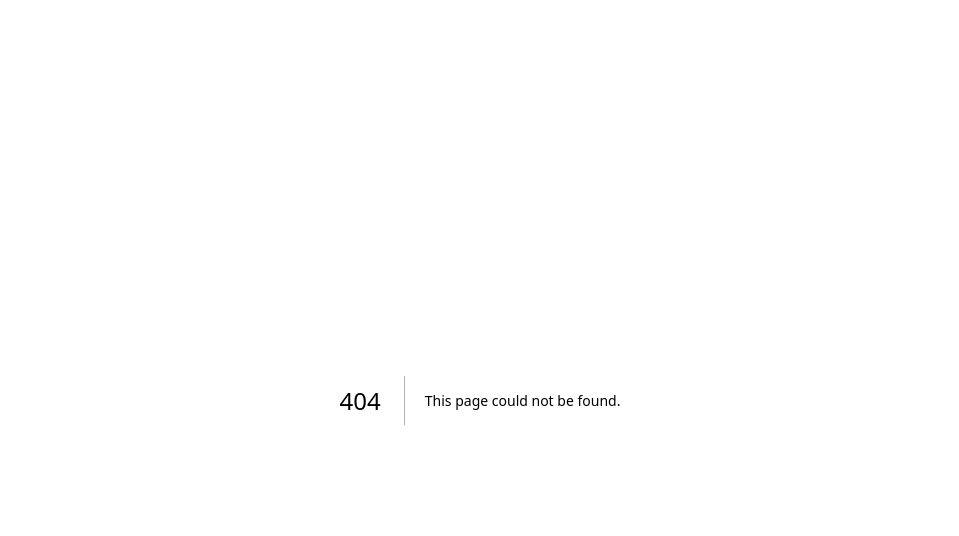
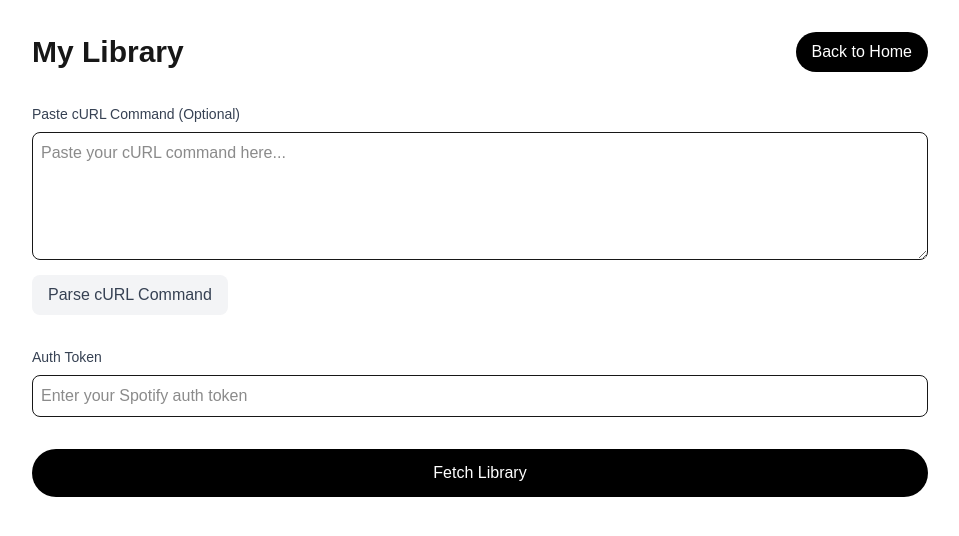
Before and after one commit to c-flaherty/music-finder, a Next.js app in the folder frontend/music-finder/: page /library in a window 1280 px wide. Before the commit this address had no page. Shown: the top 536 px of the page, without its empty margins (160-1119 px from the left). Built offline with nearby package versions, Linux system fonts and the light colour scheme.

Commit message:
init library

```diff
--- /dev/null
+++ b/frontend/music-finder/app/library/page.tsx
@@ -0,0 +1,230 @@
+'use client';
+
+import { useState } from 'react';
+import Link from 'next/link';
+
+interface PlaylistImage {
+  sources: Array<{
+    url: string;
+    width: number;
+    height: number;
+  }>;
+}
+
+interface PlaylistOwner {
+  data: {
+    name: string;
+    uri: string;
+  };
+}
+
+interface Playlist {
+  name: string;
+  description: string;
+  uri: string;
+  images: {
+    items: Array<{
+      sources: PlaylistImage['sources'];
+    }>;
+  };
+  ownerV2: PlaylistOwner;
+}
+
+interface LibraryItem {
+  addedAt: {
+    isoString: string;
+  };
+  item: {
+    _uri: string;
+    data: Playlist;
+  };
+}
+
+interface LibraryData {
+  data: {
+    me: {
+      libraryV3: {
+        items: LibraryItem[];
+        totalCount: number;
+      };
+    };
+  };
+}
+
+export default function Library() {
+  const [authToken, setAuthToken] = useState('');
+  const [curlCommand, setCurlCommand] = useState('');
+  const [libraryData, setLibraryData] = useState<LibraryData | null>(null);
+  const [loading, setLoading] = useState(false);
+  const [error, setError] = useState<string | null>(null);
+
+  const parseCurlCommand = () => {
+    try {
+      // Extract auth token
+      const authMatch = curlCommand.match(/authorization: Bearer ([^'"]+)/);
+      if (authMatch) {
+        setAuthToken(authMatch[1]);
+      }
+    } catch (err) {
+      setError('Failed to parse cURL command. Please check the format.');
+    }
+  };
+
+  const fetchLibrary = async () => {
+    if (!authToken) {
+      setError('Please provide an auth token');
+      return;
+    }
+
+    setLoading(true);
+    setError(null);
+
+    try {
+      const response = await fetch('https://api-partner.spotify.com/pathfinder/v2/query', {
+        method: 'POST',
+        headers: {
+          'accept': 'application/json',
+          'accept-language': 'en',
+          'app-platform': 'WebPlayer',
+          'authorization': `Bearer ${authToken}`,
+          'content-type': 'application/json;charset=UTF-8',
+          'origin': 'https://open.spotify.com',
+          'referer': 'https://open.spotify.com/',
+          'spotify-app-version': '1.2.66.242.g7de5ae85'
+        },
+        body: JSON.stringify({
+          variables: {
+            order: null,
+            textFilter: "",
+            features: ["LIKED_SONGS", "YOUR_EPISODES_V2", "PRERELEASES", "EVENTS"],
+            limit: 50,
+            offset: 0,
+            flatten: false,
+            expandedFolders: [],
+            folderUri: null,
+            includeFoldersWhenFlattening: true
+          },
+          operationName: "libraryV3",
+          extensions: {
+            persistedQuery: {
+              version: 1,
+              sha256Hash: "0082bf82412db50128add72dbdb73e2961d59100b9cbf41fb25c568bd8bc358b"
+            }
+          }
+        })
+      });
+
+      if (!response.ok) {
+        throw new Error(`HTTP error! status: ${response.status}`);
+      }
+
+      const data = await response.json();
+      setLibraryData(data);
+    } catch (err) {
+      setError(err instanceof Error ? err.message : 'Failed to fetch library');
+    } finally {
+      setLoading(false);
+    }
+  };
+
+  return (
+    <div className="min-h-screen bg-white p-8">
+      <div className="max-w-4xl mx-auto">
+        <div className="flex justify-between items-center mb-8">
+          <h1 className="text-3xl font-bold">My Library</h1>
+          <Link
+            href="/"
+            className="px-4 py-2 bg-black text-white rounded-full hover:bg-gray-800 transition-colors"
+          >
+            Back to Home
+          </Link>
+        </div>
+
+        {/* cURL Command Input */}
+        <div className="mb-8">
+          <label className="block text-sm font-medium text-gray-700 mb-2">
+            Paste cURL Command (Optional)
+          </label>
+          <textarea
+            value={curlCommand}
+            onChange={(e) => setCurlCommand(e.target.value)}
+            className="w-full h-32 p-2 border rounded-lg"
+            placeholder="Paste your cURL command here..."
+          />
+          <button
+            onClick={parseCurlCommand}
+            className="mt-2 px-4 py-2 bg-gray-100 text-gray-700 rounded-lg hover:bg-gray-200 transition-colors"
+          >
+            Parse cURL Command
+          </button>
+        </div>
+
+        {/* Manual Input Fields */}
+        <div className="mb-8">
+          <div>
+            <label className="block text-sm font-medium text-gray-700 mb-2">
+              Auth Token
+            </label>
+            <input
+              type="text"
+              value={authToken}
+              onChange={(e) => setAuthToken(e.target.value)}
+              className="w-full p-2 border rounded-lg"
+              placeholder="Enter your Spotify auth token"
+            />
+          </div>
+        </div>
+
+        <button
+          onClick={fetchLibrary}
+          disabled={loading}
+          className="w-full px-6 py-3 bg-black text-white rounded-full hover:bg-gray-800 transition-colors disabled:bg-gray-400"
+        >
+          {loading ? 'Loading...' : 'Fetch Library'}
+        </button>
+
+        {error && (
+          <div className="mt-4 p-4 bg-red-50 text-red-700 rounded-lg">
+            {error}
+          </div>
+        )}
+
+        {libraryData?.data?.me?.libraryV3 && (
+          <div className="mt-8">
+            <div className="mb-6">
+              <h2 className="text-2xl font-bold mb-2">Your Playlists</h2>
+              <p className="text-sm text-gray-500">
+                {libraryData.data.me.libraryV3.totalCount} playlists
+              </p>
+            </div>
+
+            <div className="grid grid-cols-1 md:grid-cols-2 lg:grid-cols-3 gap-4">
+              {libraryData.data.me.libraryV3.items.map((item, index) => (
+                <Link
+                  key={index}
+                  href={`/playlist?uri=${encodeURIComponent(item.item._uri)}&token=${encodeURIComponent(authToken)}`}
+                  className="block p-4 bg-gray-50 rounded-lg hover:bg-gray-100 transition-colors"
+                >
+                  <div className="aspect-square mb-3">
+                    <img
+                      src={item.item.data.images.items[0]?.sources[0]?.url}
+                      alt={item.item.data.name}
+                      className="w-full h-full object-cover rounded"
+                    />
+                  </div>
+                  <h3 className="font-medium truncate">{item.item.data.name}</h3>
+                  <p className="text-sm text-gray-600 truncate">
+                    {item.item.data.ownerV2.data.name}
+                  </p>
+                  <p className="text-xs text-gray-500 mt-1">
+                    Added {new Date(item.addedAt.isoString).toLocaleDateString()}
+                  </p>
+                </Link>
+              ))}
+            </div>
+          </div>
+        )}
+      </div>
+    </div>
+  );
+}
--- a/frontend/music-finder/app/page.tsx
+++ b/frontend/music-finder/app/page.tsx
@@ -3,12 +3,20 @@ import Link from "next/link";
 export default function Home() {
   return (
     <div className="min-h-screen bg-white flex items-center justify-center">
-      <Link
-        href="/playlist"
-        className="px-6 py-3 bg-black text-white rounded-full hover:bg-gray-800 transition-colors"
-      >
-        Go to Playlist
-      </Link>
+      <div className="space-y-4">
+        <Link
+          href="/library"
+          className="block px-6 py-3 bg-black text-white rounded-full hover:bg-gray-800 transition-colors text-center"
+        >
+          View My Library
+        </Link>
+        <Link
+          href="/playlist"
+          className="block px-6 py-3 bg-gray-100 text-gray-700 rounded-full hover:bg-gray-200 transition-colors text-center"
+        >
+          Go to Playlist
+        </Link>
+      </div>
     </div>
   );
 }
--- a/frontend/music-finder/app/playlist/page.tsx
+++ b/frontend/music-finder/app/playlist/page.tsx
@@ -2,6 +2,7 @@
 
 import { useEffect, useState } from 'react';
 import Link from 'next/link';
+import { useSearchParams } from 'next/navigation';
 
 interface Artist {
   profile: {
@@ -55,12 +56,20 @@ interface PlaylistData {
 }
 
 export default function Playlist() {
-  const [authToken, setAuthToken] = useState('');
-  const [playlistUri, setPlaylistUri] = useState('spotify:playlist:0ebJAYMarXEhTrvkyXQUFy');
+  const searchParams = useSearchParams();
+  const [authToken, setAuthToken] = useState(searchParams.get('token') || '');
+  const [playlistUri, setPlaylistUri] = useState(searchParams.get('uri') || '');
   const [curlCommand, setCurlCommand] = useState('');
   const [playlistData, setPlaylistData] = useState<PlaylistData | null>(null);
   const [loading, setLoading] = useState(false);
   const [error, setError] = useState<string | null>(null);
+
+  // Auto-fetch playlist if we have both URI and token
+  useEffect(() => {
+    if (authToken && playlistUri) {
+      fetchPlaylist();
+    }
+  }, [authToken, playlistUri]);
 
   const parseCurlCommand = () => {
     try {
@@ -83,6 +92,11 @@ export default function Playlist() {
   const fetchPlaylist = async () => {
     if (!authToken) {
       setError('Please provide an auth token');
+      return;
+    }
+
+    if (!playlistUri) {
+      setError('Please provide a playlist URI');
       return;
     }
 
@@ -143,12 +157,20 @@ export default function Playlist() {
       <div className="max-w-4xl mx-auto">
         <div className="flex justify-between items-center mb-8">
           <h1 className="text-3xl font-bold">My Playlist</h1>
+          <div className="flex gap-4">
+            <Link
+              href="/library"
+              className="px-4 py-2 bg-gray-100 text-gray-700 rounded-full hover:bg-gray-200 transition-colors"
+            >
+              Back to Library
+            </Link>
             <Link
               href="/"
               className="px-4 py-2 bg-black text-white rounded-full hover:bg-gray-800 transition-colors"
             >
               Back to Home
             </Link>
+          </div>
         </div>
 
         {/* cURL Command Input */}
```
Lines whose indentation alone changed are shown as unchanged.
